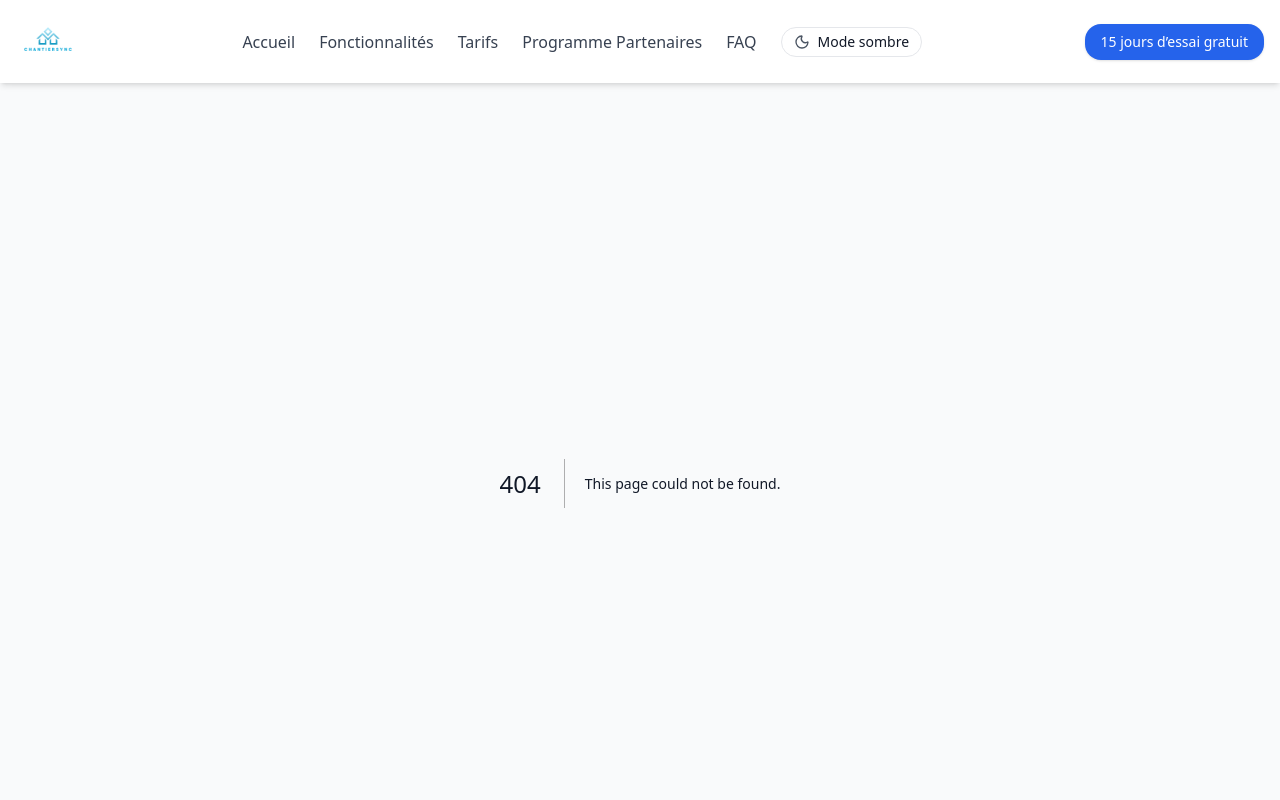
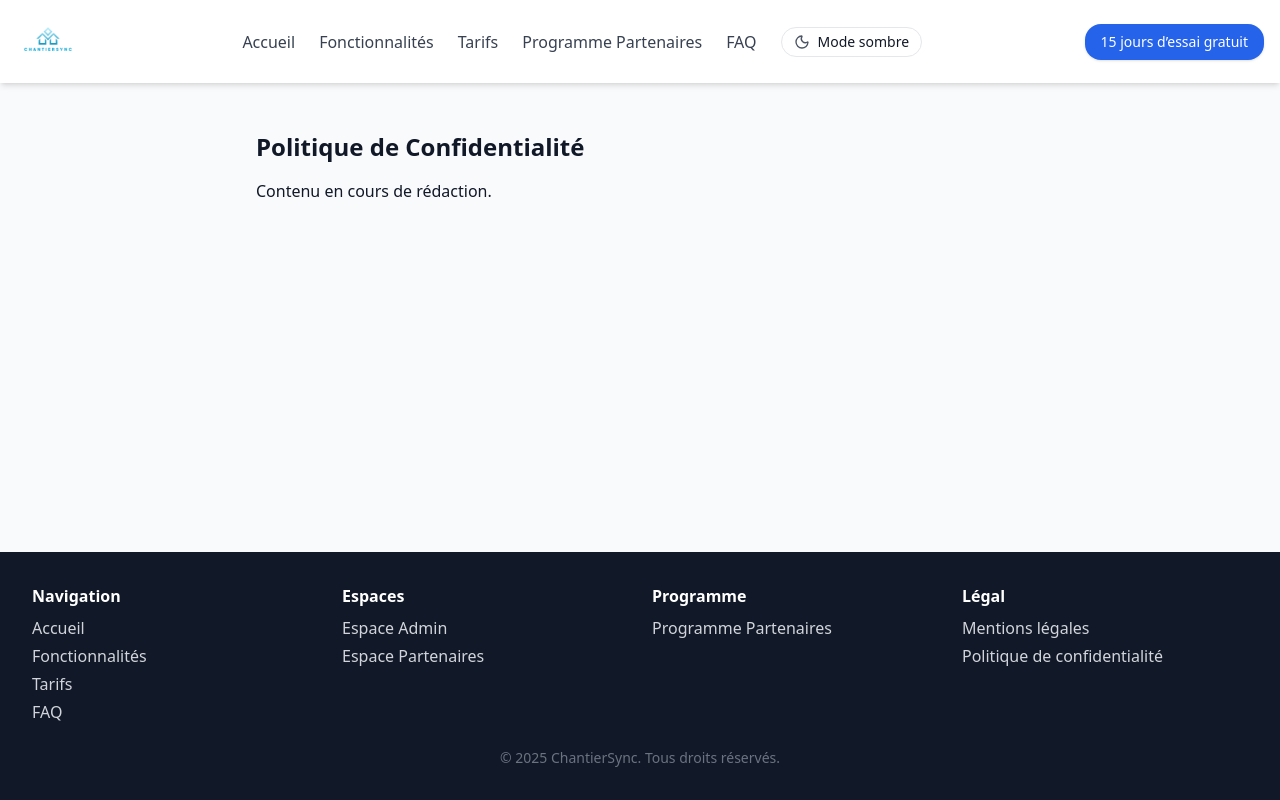
Before and after one commit to hdesumo/chantiersync-portal, a Next.js app: page /confidentialite in a window 1280 px wide. Before the commit this address had no page. Shown: the top 800 px of the page. Built offline with nearby package versions, Linux system fonts and the light colour scheme.

Commit message:
confidentialite

```diff
--- /dev/null
+++ b/app/confidentialite/page.tsx
@@ -0,0 +1,9 @@
+// app/confidentialite/page.tsx
+export default function ConfidentialitePage() {
+  return (
+    <div className="max-w-3xl mx-auto py-12">
+      <h1 className="text-2xl font-bold mb-4">Politique de Confidentialité</h1>
+      <p>Contenu en cours de rédaction.</p>
+    </div>
+  );
+}
```
